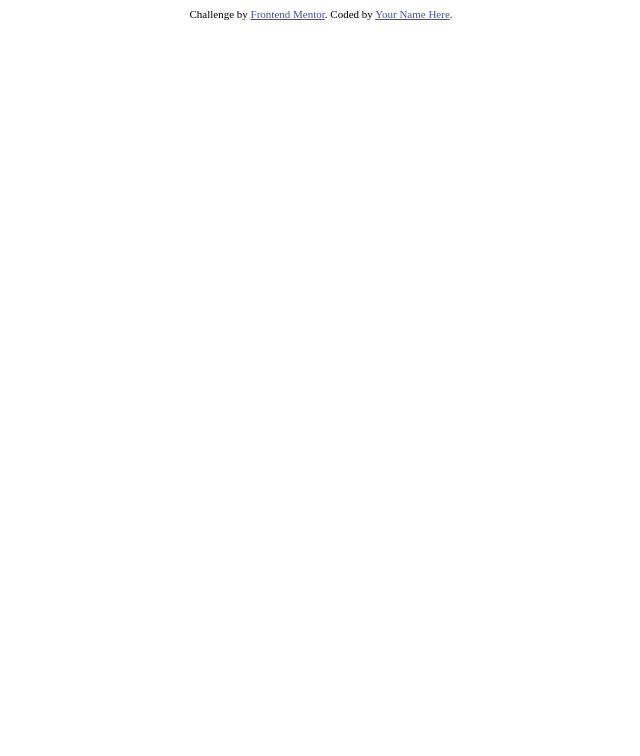
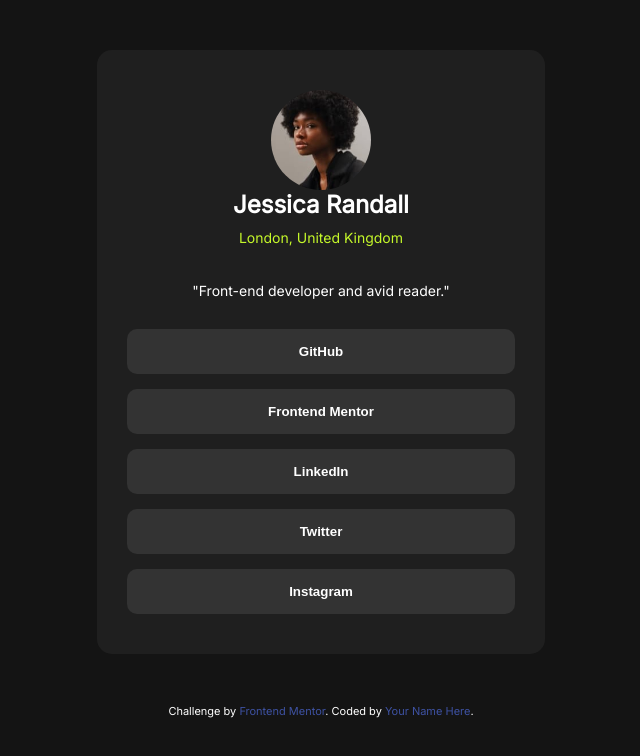
Before and after one commit to Lokki68/fem-social-links-profile, a plain HTML site: page index.html in a window 1280 px wide. Shown: the whole page, without its empty margins (319-959 px from the left). Drawn offline with Linux system fonts and the light colour scheme.

Commit message:
add content & styles

```diff
--- a/index.html
+++ b/index.html
@@ -39,9 +39,40 @@
 
   <div class="profileCard">
     <div class="profileCard__header">
+      <div class="img_container">
+        <img
+          src="./assets/images/avatar-jessica.jpeg"
+          alt="Jessica"
+        >
+      </div>
+
+      <div class="infos_container">
+        <div class="infos_container__perso">
+          <h2>Jessica Randall</h2>
+          <p class="location">London, United Kingdom</p>
+        </div>
+        <div class="infos_container__description">
+          <p>"Front-end developer and avid reader."</p>
+        </div>
+      </div>
     </div>
-    <div class="profileCard__links"></div>
-
+    <div class="profileCard__links">
+      <button class="btn">
+        <a href="#">GitHub</a>
+      </button>
+      <button class="btn">
+        <a href="#">Frontend Mentor</a>
+      </button>
+      <button class="btn">
+        <a href="#">LinkedIn</a>
+      </button>
+      <button class="btn">
+        <a href="#">Twitter</a>
+      </button>
+      <button class="btn">
+        <a href="#">Instagram</a>
+      </button>
+    </div>
   </div>
 
   <!-- Jessica Randall
--- a/style.css
+++ b/style.css
@@ -0,0 +1,123 @@
+@import url('https://fonts.googleapis.com/css2?family=Inter:wght@400,600,700&display=swap');
+
+:root {
+  --green: hsl(75, 94%, 57%);
+
+  --dark-grey: hsl(0, 0%, 12%);
+  --off-black: hsl(0, 0%, 8%);
+  --grey: hsl(0, 0%, 20%);
+  --white: hsl(0, 0%, 100%);
+}
+
+*, ::before, ::after {
+  box-sizing: border-box;
+  margin: 0;
+  padding: 0;
+}
+
+body {
+  background-color: var(--off-black);
+  min-width: 375px;
+  max-width: 1440px;
+  font-family : Inter, sans-serif;
+  color: var(--white);
+
+  p {
+    font-size: 14px;
+  }
+
+  a, a:focus, a:visited {
+    text-decoration: none;
+    color: inherit;
+  }
+}
+
+.profileCard {
+  display: flex;
+  flex-direction: column;
+  align-items: center;
+  justify-content: center;
+  height: auto;
+  width: 90%;
+  background-color: var(--dark-grey);
+  margin: 50px auto;
+  padding: 40px 30px;
+  border-radius: 15px;
+
+  @media (min-width: 768px) {
+    width: 35%;
+  }
+}
+
+.profileCard__header {
+  display: flex;
+  flex-direction: column;
+  align-items: center;
+
+  & .img_container {
+    width: 100px;
+    height: 100px;
+    border-radius: 50%;
+    overflow: hidden;
+    img {
+      width: 100%;
+      object-fit: cover;
+    }
+  }
+
+  & .infos_container {
+    display: flex;
+    flex-direction: column;
+    align-items: center;
+    gap: 20px;
+
+    & .infos_container__perso {
+      display: flex;
+      flex-direction: column;
+      align-items: center;
+      gap: 10px;
+
+      p {
+        font-weight: 500;
+        color: var(--green)
+      }
+    }
+
+    & .infos_container__description {
+      margin-top: 16px;
+
+    }
+  }
+}
+
+.profileCard__links {
+  margin-top: 30px;
+  display: flex;
+  width: 100%;
+  flex-direction: column;
+  align-items: center;
+  gap: 15px;
+
+  & .btn {
+    width: 100%;
+    height: 45px;
+    background-color: var(--grey);
+    border: none;
+    border-radius: 10px;
+    cursor: pointer;
+    transition: all 0.3s ease-in-out;
+
+    & a {
+      color: var(--white);
+      font-weight: 600;
+    }
+
+    &:hover {
+      background-color: var(--green);
+
+      & a {
+        color: var(--grey)
+      }
+    }
+  }
+}
```
